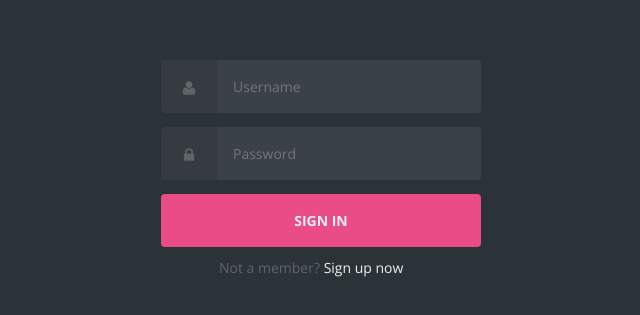
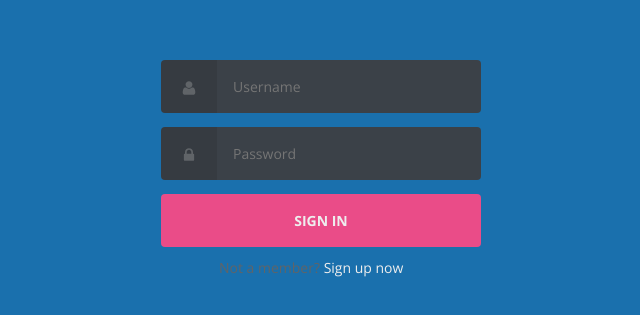
Before and after one commit to Aerovent2/railway, a website: page views/login.html in a window 1280 px wide. Shown: the part 219-534 px from the top of the page, without its empty margins (319-959 px from the left). Drawn offline with nearby package versions, Linux system fonts and the light colour scheme.

Commit message:
Update style.css
cambio color fondo

```diff
--- a/views/style.css
+++ b/views/style.css
@@ -54,7 +54,7 @@
     height: 100%;
   }
   body {
-    background-color: #2c3338;
+    background-color: #1a70ad;
     color: #606468;
     font-family: open sans, sans-serif;
     font-size: 14px;
```
